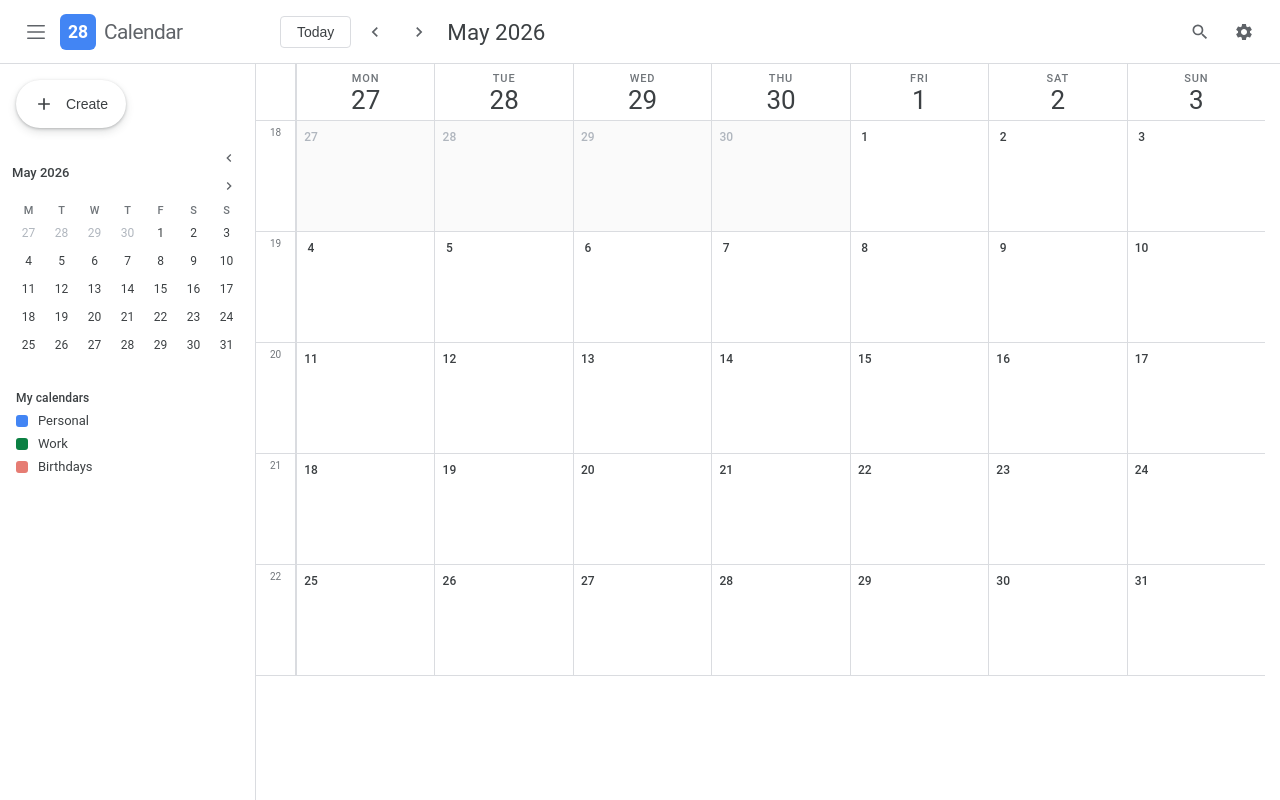
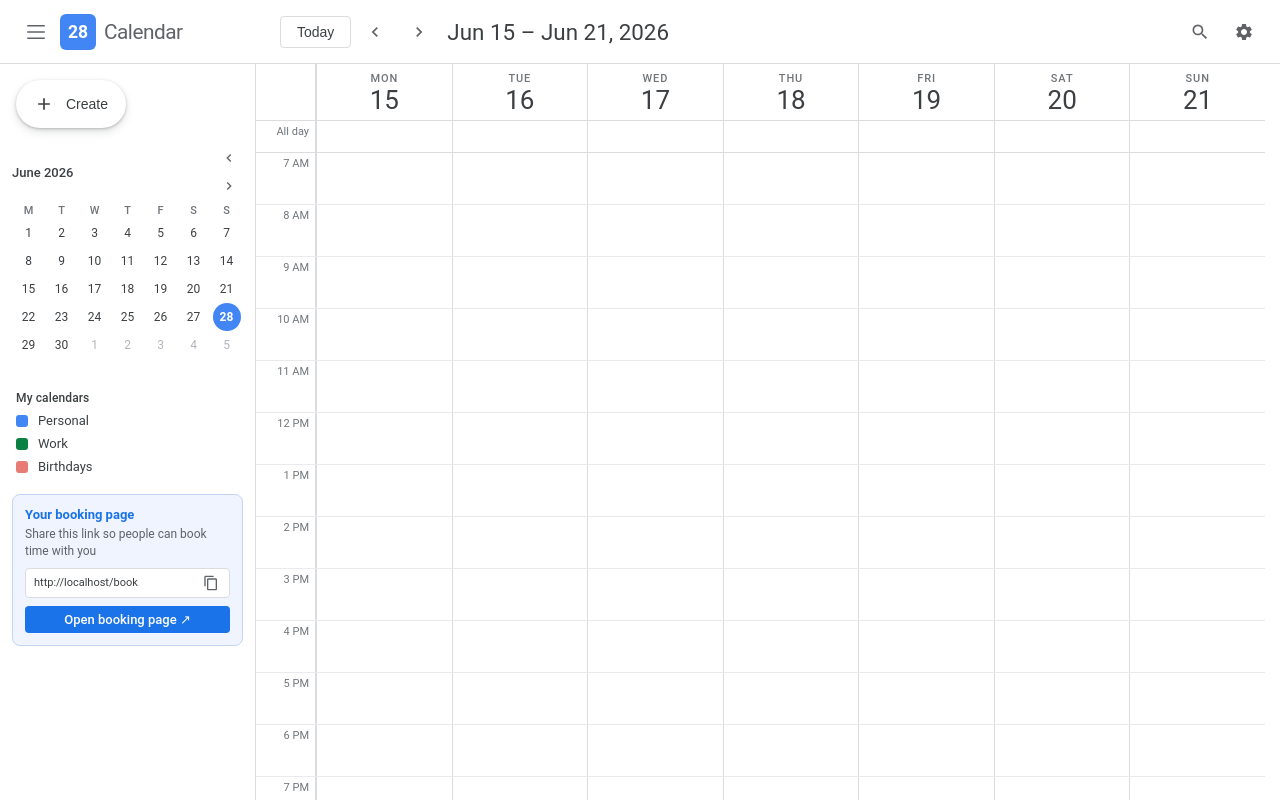
Before and after one commit to yudiks/calendar-app, a website: page public/index.html in a window 1280 px wide. Both pictures are taken after a click on the button 375 px from the left and 31 px from the top of the page. Drawn offline with Linux system fonts and the light colour scheme; no server answers.

Commit message:
feat: weekly view + prominent share booking link
- Replace monthly grid with week view (Mon–Sun, 7 AM–9 PM time rows)
- All-day row at top for events without a time
- Navigation moves by 7 days; mini calendar jumps to clicked day's week
- Google events fetched for both months when week spans a boundary
- Sidebar: "Your booking page" section with URL, copy button, and open link

Co-Authored-By: Claude Sonnet 4.6 <noreply@anthropic.com>

```diff
--- a/public/app.js
+++ b/public/app.js
@@ -8,6 +8,22 @@
 
   const _now = new Date();
   let current = { year: _now.getFullYear(), month: _now.getMonth() };
+
+  /**
+   * Returns the Monday of the week containing the given date.
+   * @param {Date} date
+   * @returns {Date}
+   */
+  function getMondayOf(date) {
+    const d = new Date(date);
+    const day = d.getDay(); // 0=Sun
+    const diff = (day === 0 ? -6 : 1 - day);
+    d.setDate(d.getDate() + diff);
+    d.setHours(0, 0, 0, 0);
+    return d;
+  }
+
+  let currentWeekStart = getMondayOf(new Date()); // Monday of current week
   let editingId = null; // null = new event; string UUID = editing existing
   let googleEvents = []; // events fetched from Google Calendar API
 
@@ -91,86 +107,116 @@
   const monthTitle = document.getElementById('monthTitle');
 
   /**
-   * Re-renders the full month grid and header from the current `current` state.
+   * Creates an event pill element for the week view.
+   * @param {{id:string, title:string, date:string, time:string, color:string}} ev
+   * @param {string} ds - ISO date string for the cell
+   * @returns {HTMLElement}
+   */
+  function makePill(ev, ds) {
+    const pill = document.createElement('div');
+    pill.className = 'event-pill';
+    const dot = document.createElement('span');
+    dot.className = 'event-dot';
+    dot.style.background = ALLOWED_COLORS.has(ev.color) ? ev.color : '#4285f4';
+    const label = document.createElement('span');
+    label.className = 'event-pill-label';
+    label.textContent = ev.time ? `${ev.time} ${ev.title}` : ev.title;
+    pill.appendChild(dot);
+    pill.appendChild(label);
+    pill.addEventListener('click', e => { e.stopPropagation(); openModal(ds, ev); });
+    return pill;
+  }
+
+  /**
+   * Re-renders the weekly view from the current `currentWeekStart` state.
+   * Shows Mon–Sun columns with time rows from 7 AM to 9 PM.
    * Reads events from localStorage on each call so the view stays in sync after saves.
    */
   function renderGrid() {
-    const { year, month } = current;
-    monthTitle.textContent = `${MONTHS[month]} ${year}`;
-
     const today = new Date(); today.setHours(0,0,0,0);
     const events = [...loadEvents(), ...googleEvents];
+
+    // Build 7 dates: Mon through Sun
+    const days = Array.from({ length: 7 }, (_, i) => {
+      const d = new Date(currentWeekStart);
+      d.setDate(d.getDate() + i);
+      return d;
+    });
+
+    // Update title to show week range e.g. "Jun 23 – Jun 29, 2026"
+    const fmt = d => `${MONTHS[d.getMonth()].slice(0,3)} ${d.getDate()}`;
+    const start = days[0], end = days[6];
+    const yearLabel = start.getFullYear() === end.getFullYear() ? `, ${start.getFullYear()}` : '';
+    monthTitle.textContent = `${fmt(start)} – ${fmt(end)}${yearLabel}`;
+
+    // Group events by date string
     const byDate = {};
     events.forEach(ev => { (byDate[ev.date] = byDate[ev.date] || []).push(ev); });
 
-    const cells = buildCells(year, month);
-
-    // Header row: spacer + 7 columns showing day name and the date of the first-row cell
+    // --- Header row ---
     gridHeader.innerHTML = '';
     const spacer = document.createElement('div');
     spacer.className = 'gh-spacer';
     gridHeader.appendChild(spacer);
-
-    DAYS_SHORT.forEach((name, i) => {
-      const cellDate = cells[i].date;
-      const isToday = cellDate.getTime() === today.getTime();
+    days.forEach((date, i) => {
+      const ds = toDateStr(date.getFullYear(), date.getMonth(), date.getDate());
+      const isToday = date.getTime() === today.getTime();
       const col = document.createElement('div');
       col.className = 'gh-day';
       const nameEl = document.createElement('div');
       nameEl.className = 'gh-day-name';
-      nameEl.textContent = name;
+      nameEl.textContent = DAYS_SHORT[i];
       const numEl = document.createElement('div');
       numEl.className = 'gh-day-num' + (isToday ? ' today-num' : '');
-      numEl.textContent = cellDate.getDate();
+      numEl.textContent = date.getDate();
       col.appendChild(nameEl);
       col.appendChild(numEl);
+      col.addEventListener('click', () => openModal(ds, null));
       gridHeader.appendChild(col);
     });
 
-    // Week rows
+    // --- Body ---
     gridBody.innerHTML = '';
-    for (let w = 0; w < cells.length / 7; w++) {
-      const week = cells.slice(w * 7, w * 7 + 7);
+
+    // All-day row
+    const alldayRow = document.createElement('div');
+    alldayRow.className = 'week-allday-row';
+    const alldayLabel = document.createElement('div');
+    alldayLabel.className = 'time-label';
+    alldayLabel.textContent = 'All day';
+    alldayRow.appendChild(alldayLabel);
+    days.forEach(date => {
+      const ds = toDateStr(date.getFullYear(), date.getMonth(), date.getDate());
+      const cell = document.createElement('div');
+      cell.className = 'week-allday-cell';
+      (byDate[ds] || []).filter(ev => !ev.time).forEach(ev => {
+        cell.appendChild(makePill(ev, ds));
+      });
+      cell.addEventListener('click', () => openModal(ds, null));
+      alldayRow.appendChild(cell);
+    });
+    gridBody.appendChild(alldayRow);
+
+    // Time rows: 7 AM to 9 PM
+    for (let hour = 7; hour <= 21; hour++) {
       const row = document.createElement('div');
-      row.className = 'grid-week';
+      row.className = 'week-time-row';
 
-      const wn = document.createElement('div');
-      wn.className = 'week-num';
-      wn.textContent = isoWeek(week[0].date);
-      row.appendChild(wn);
+      const label = document.createElement('div');
+      label.className = 'time-label';
+      label.textContent = hour < 12 ? `${hour} AM` : hour === 12 ? '12 PM' : `${hour - 12} PM`;
+      row.appendChild(label);
 
-      week.forEach(({ date, curMonth }) => {
+      days.forEach(date => {
         const ds = toDateStr(date.getFullYear(), date.getMonth(), date.getDate());
-        const isToday = date.getTime() === today.getTime();
-
         const cell = document.createElement('div');
-        cell.className = 'day-cell' + (curMonth ? '' : ' other-month');
+        cell.className = 'week-hour-cell';
+        // Events whose time starts with this hour (HH:xx)
+        const hourStr = String(hour).padStart(2, '0');
+        (byDate[ds] || [])
+          .filter(ev => ev.time && ev.time.startsWith(hourStr + ':'))
+          .forEach(ev => cell.appendChild(makePill(ev, ds)));
         cell.addEventListener('click', () => openModal(ds, null));
-
-        const num = document.createElement('div');
-        num.className = 'day-cell-num' + (isToday ? ' today' : '');
-        num.textContent = date.getDate();
-        num.addEventListener('click', e => { e.stopPropagation(); openModal(ds, null); });
-        cell.appendChild(num);
-
-        (byDate[ds] || []).forEach(ev => {
-          const pill = document.createElement('div');
-          pill.className = 'event-pill';
-
-          const dot = document.createElement('span');
-          dot.className = 'event-dot';
-          dot.style.background = ALLOWED_COLORS.has(ev.color) ? ev.color : '#4285f4';
-
-          const label = document.createElement('span');
-          label.className = 'event-pill-label';
-          label.textContent = ev.time ? `${ev.time} ${ev.title}` : ev.title;
-
-          pill.appendChild(dot);
-          pill.appendChild(label);
-          pill.addEventListener('click', e => { e.stopPropagation(); openModal(ds, ev); });
-          cell.appendChild(pill);
-        });
-
         row.appendChild(cell);
       });
       gridBody.appendChild(row);
@@ -185,7 +231,7 @@
 
   /**
    * Re-renders the sidebar mini calendar for the `mini` month.
-   * Clicking a day jumps both the main grid and mini calendar to that month.
+   * Clicking a day jumps the main grid to the week containing that day.
    */
   function renderMini() {
     const { year, month } = mini;
@@ -199,8 +245,9 @@
       el.className = 'mini-day' + (isToday ? ' today' : '') + (!curMonth ? ' other' : '');
       el.textContent = date.getDate();
       el.addEventListener('click', () => {
+        currentWeekStart = getMondayOf(date);
         current = { year: date.getFullYear(), month: date.getMonth() };
-        mini = { ...current };
+        mini = { year: date.getFullYear(), month: date.getMonth() };
         renderGrid(); renderMini();
       });
       miniDays.appendChild(el);
@@ -218,17 +265,19 @@
 
   // ── Navigation ─────────────────────────────────────────────────────────────
   document.getElementById('prev').addEventListener('click', () => {
-    if (current.month === 0) { current.month = 11; current.year--; } else current.month--;
-    mini = { ...current }; renderGrid(); renderMini(); fetchGoogleEvents();
+    currentWeekStart.setDate(currentWeekStart.getDate() - 7);
+    mini = { year: currentWeekStart.getFullYear(), month: currentWeekStart.getMonth() };
+    renderGrid(); renderMini(); fetchGoogleEvents();
   });
   document.getElementById('next').addEventListener('click', () => {
-    if (current.month === 11) { current.month = 0; current.year++; } else current.month++;
-    mini = { ...current }; renderGrid(); renderMini(); fetchGoogleEvents();
+    currentWeekStart.setDate(currentWeekStart.getDate() + 7);
+    mini = { year: currentWeekStart.getFullYear(), month: currentWeekStart.getMonth() };
+    renderGrid(); renderMini(); fetchGoogleEvents();
   });
   document.getElementById('todayBtn').addEventListener('click', () => {
-    const t = new Date();
-    current = { year: t.getFullYear(), month: t.getMonth() };
-    mini = { ...current }; renderGrid(); renderMini(); fetchGoogleEvents();
+    currentWeekStart = getMondayOf(new Date());
+    mini = { year: currentWeekStart.getFullYear(), month: currentWeekStart.getMonth() };
+    renderGrid(); renderMini(); fetchGoogleEvents();
   });
 
   // ── Modal ──────────────────────────────────────────────────────────────────
@@ -354,13 +403,22 @@
   }
 
   /**
-   * Fetches Google Calendar events for the current month and re-renders the grid.
+   * Fetches Google Calendar events for the current week's month(s) and re-renders the grid.
+   * Fetches two months if the week spans a month boundary.
    */
   async function fetchGoogleEvents() {
     try {
-      const res = await fetch(`/api/google-events?year=${current.year}&month=${current.month + 1}`);
-      if (res.ok) googleEvents = await res.json();
-      else googleEvents = [];
+      const weekEnd = new Date(currentWeekStart);
+      weekEnd.setDate(weekEnd.getDate() + 6);
+      const promises = [
+        fetch(`/api/google-events?year=${currentWeekStart.getFullYear()}&month=${currentWeekStart.getMonth() + 1}`).then(r => r.ok ? r.json() : [])
+      ];
+      // If week spans two months, fetch both
+      if (currentWeekStart.getMonth() !== weekEnd.getMonth()) {
+        promises.push(fetch(`/api/google-events?year=${weekEnd.getFullYear()}&month=${weekEnd.getMonth() + 1}`).then(r => r.ok ? r.json() : []));
+      }
+      const results = await Promise.all(promises);
+      googleEvents = results.flat();
     } catch { googleEvents = []; }
     renderGrid();
   }
--- a/public/index.html
+++ b/public/index.html
@@ -76,6 +76,19 @@
         <div class="cal-item"><span class="dot" style="background:#0b8043"></span> Work</div>
         <div class="cal-item"><span class="dot" style="background:#e67c73"></span> Birthdays</div>
       </div>
+
+      <!-- Share booking link -->
+      <div class="share-section">
+        <div class="share-title">Your booking page</div>
+        <p class="share-desc">Share this link so people can book time with you</p>
+        <div class="share-url-row">
+          <span class="share-url" id="shareUrl"></span>
+          <button class="copy-btn" id="copyBtn" title="Copy link">
+            <svg width="16" height="16" viewBox="0 0 24 24"><path fill="currentColor" d="M16 1H4c-1.1 0-2 .9-2 2v14h2V3h12V1zm3 4H8c-1.1 0-2 .9-2 2v14c0 1.1.9 2 2 2h11c1.1 0 2-.9 2-2V7c0-1.1-.9-2-2-2zm0 16H8V7h11v14z"/></svg>
+          </button>
+        </div>
+        <a class="open-book-btn" id="openBookBtn" target="_blank">Open booking page ↗</a>
+      </div>
     </aside>
 
     <!-- ── Main calendar ── -->
@@ -127,6 +140,24 @@
   </div>
 </div>
 
+<script>
+  (function() {
+    const bookUrl = window.location.origin + '/book';
+    const shareUrl = document.getElementById('shareUrl');
+    const copyBtn = document.getElementById('copyBtn');
+    const openBookBtn = document.getElementById('openBookBtn');
+    if (shareUrl) shareUrl.textContent = bookUrl;
+    if (openBookBtn) openBookBtn.href = bookUrl;
+    if (copyBtn) copyBtn.addEventListener('click', () => {
+      navigator.clipboard.writeText(bookUrl).then(() => {
+        copyBtn.innerHTML = '<svg width="16" height="16" viewBox="0 0 24 24"><path fill="#0b8043" d="M9 16.17L4.83 12l-1.42 1.41L9 19 21 7l-1.41-1.41L9 16.17z"/></svg>';
+        setTimeout(() => {
+          copyBtn.innerHTML = '<svg width="16" height="16" viewBox="0 0 24 24"><path fill="currentColor" d="M16 1H4c-1.1 0-2 .9-2 2v14h2V3h12V1zm3 4H8c-1.1 0-2 .9-2 2v14c0 1.1.9 2 2 2h11c1.1 0 2-.9 2-2V7c0-1.1-.9-2-2-2zm0 16H8V7h11v14z"/></svg>';
+        }, 2000);
+      });
+    });
+  })();
+</script>
 <script src="app.js"></script>
 </body>
 </html>
--- a/public/style.css
+++ b/public/style.css
@@ -158,7 +158,7 @@ body {
 /* Day-name header */
 .grid-header {
   display: grid;
-  grid-template-columns: 40px repeat(7, 1fr);
+  grid-template-columns: 60px repeat(7, 1fr);
   border-bottom: 1px solid #dadce0;
   flex-shrink: 0;
   position: sticky;
@@ -200,44 +200,42 @@ body {
 .grid-body {
   flex: 1;
 }
-.grid-week {
+
+/* Week view */
+.week-allday-row {
   display: grid;
-  grid-template-columns: 40px repeat(7, 1fr);
+  grid-template-columns: 60px repeat(7, 1fr);
   border-bottom: 1px solid #dadce0;
-  min-height: 110px;
+  min-height: 32px;
 }
-.week-num {
-  display: flex; align-items: flex-start; justify-content: center;
-  padding-top: 6px;
-  font-size: .625rem; color: #70757a;
+
+.week-time-row {
+  display: grid;
+  grid-template-columns: 60px repeat(7, 1fr);
+  border-bottom: 1px solid #e8eaed;
+  min-height: 52px;
+}
+
+.time-label {
+  font-size: .6875rem;
+  color: #70757a;
+  padding: 4px 6px 0 0;
+  text-align: right;
   border-right: 1px solid #dadce0;
+  user-select: none;
 }
-.day-cell {
+
+.week-allday-cell,
+.week-hour-cell {
   border-left: 1px solid #dadce0;
-  padding: 4px 2px 2px;
-  cursor: pointer;
-  min-height: 110px;
+  padding: 2px 2px;
   min-width: 0;
   overflow: hidden;
-  transition: background .1s;
+  cursor: pointer;
 }
-.day-cell:hover { background: #f8f9fa; }
-.day-cell.other-month { background: #fafafa; }
-.day-cell.other-month .day-cell-num { color: #b0b6be; }
 
-.day-cell-num {
-  display: inline-flex; align-items: center; justify-content: center;
-  width: 24px; height: 24px;
-  font-size: .75rem; font-weight: 500;
-  color: #3c4043;
-  border-radius: 50%;
-  margin-bottom: 2px;
-}
-.day-cell-num:hover { background: #f1f3f4; }
-.day-cell-num.today {
-  background: #4285f4;
-  color: #fff;
-}
+.week-hour-cell:hover,
+.week-allday-cell:hover { background: #f8f9fa; }
 
 /* Event pills */
 .event-pill {
@@ -365,10 +363,73 @@ body {
 /* ── Responsive ── */
 @media (max-width: 700px) {
   .sidebar { display: none; }
-  .grid-header { grid-template-columns: 28px repeat(7, 1fr); }
-  .grid-week  { grid-template-columns: 28px repeat(7, 1fr); min-height: 64px; }
-  .day-cell   { min-height: 64px; }
+  .grid-header { grid-template-columns: 44px repeat(7, 1fr); }
+  .week-allday-row, .week-time-row { grid-template-columns: 44px repeat(7, 1fr); }
   .gh-day-num { font-size: 1rem; }
   .gh-day-num.today-num { width: 32px; height: 32px; font-size: .9rem; }
-  .week-num { font-size: .55rem; }
 }
+/* ── Share booking section ── */
+.share-section {
+  margin: 8px 12px 16px;
+  padding: 12px;
+  background: #f0f4ff;
+  border: 1px solid #c5d3f5;
+  border-radius: 8px;
+}
+.share-title {
+  font-size: .8125rem;
+  font-weight: 600;
+  color: #1a73e8;
+  margin-bottom: 4px;
+}
+.share-desc {
+  font-size: .75rem;
+  color: #5f6368;
+  margin-bottom: 8px;
+  line-height: 1.4;
+}
+.share-url-row {
+  display: flex;
+  align-items: center;
+  gap: 6px;
+  background: #fff;
+  border: 1px solid #dadce0;
+  border-radius: 4px;
+  padding: 4px 8px;
+  margin-bottom: 8px;
+}
+.share-url {
+  font-size: .6875rem;
+  color: #3c4043;
+  overflow: hidden;
+  text-overflow: ellipsis;
+  white-space: nowrap;
+  flex: 1;
+  min-width: 0;
+}
+.copy-btn {
+  background: none;
+  border: none;
+  cursor: pointer;
+  color: #5f6368;
+  padding: 2px;
+  display: flex;
+  align-items: center;
+  flex-shrink: 0;
+  border-radius: 4px;
+  transition: background .1s;
+}
+.copy-btn:hover { background: #e8eaed; }
+.open-book-btn {
+  display: block;
+  text-align: center;
+  background: #1a73e8;
+  color: #fff;
+  border-radius: 4px;
+  padding: 6px 12px;
+  font-size: .8125rem;
+  font-weight: 500;
+  text-decoration: none;
+  transition: background .15s;
+}
+.open-book-btn:hover { background: #1557b0; }
```
